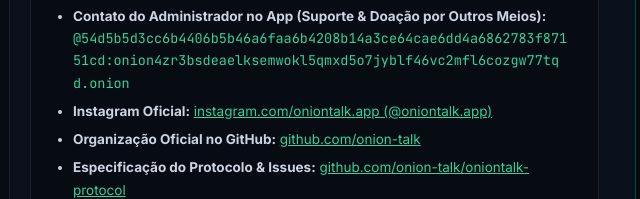
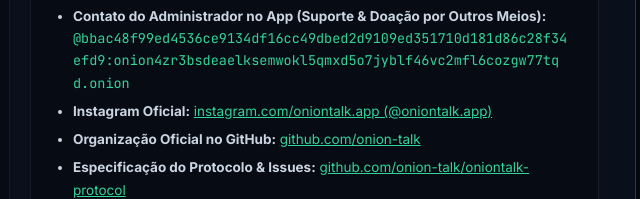
Before and after one commit to onion-talk/oniontalk-demo, a plain HTML site: page docs/index.html in a window 1280 px wide. Shown: the part 11751-11950 px from the top of the page, 620-1260 px from the left. Drawn offline with Linux system fonts and the light colour scheme.

Commit message:
docs(admin): update Official Admin Crypto ID to bbac48f9...

```diff
--- a/docs/index.html
+++ b/docs/index.html
@@ -2370,7 +2370,7 @@
             </h3>
             <p>Ao baixar o OnionTalk ou em caso de doação por algum outro meio, entre em contato diretamente pelo próprio app com um de nossos administradores:</p>
             <ul>
-              <li><strong>Contato do Administrador no App (Suporte &amp; Doação por Outros Meios):</strong><br /><code class="mono" style="color: var(--brand-emerald-hover); word-break: break-all;">@54d5b5d3cc6b4406b5b46a6faa6b4208b14a3ce64cae6dd4a6862783f87151cd:onion4zr3bsdeaelksemwokl5qmxd5o7jyblf46vc2mfl6cozgw77tqd.onion</code></li>
+              <li><strong>Contato do Administrador no App (Suporte &amp; Doação por Outros Meios):</strong><br /><code class="mono" style="color: var(--brand-emerald-hover); word-break: break-all;">@bbac48f99ed4536ce9134df16cc49dbed2d9109ed351710d181d86c28f34efd9:onion4zr3bsdeaelksemwokl5qmxd5o7jyblf46vc2mfl6cozgw77tqd.onion</code></li>
               <li><strong>Instagram Oficial:</strong> <a href="https://www.instagram.com/oniontalk.app/" target="_blank" rel="noopener" style="color: var(--brand-emerald-hover);">instagram.com/oniontalk.app (@oniontalk.app)</a></li>
               <li><strong>Organização Oficial no GitHub:</strong> <a href="https://github.com/onion-talk" target="_blank" rel="noopener" style="color: var(--brand-emerald-hover);">github.com/onion-talk</a></li>
               <li><strong>Especificação do Protocolo &amp; Issues:</strong> <a href="https://github.com/onion-talk/oniontalk-protocol" target="_blank" rel="noopener" style="color: var(--brand-emerald-hover);">github.com/onion-talk/oniontalk-protocol</a></li>
@@ -2415,7 +2415,7 @@
       <img src="icon-512.png" alt="OnionTalk" style="width: 28px; height: 28px; border-radius: 7px;" />
       <strong style="color: var(--text-primary); font-size: 15px;">OnionTalk: Private Tor Chat · v1.5.0 (Build 36)</strong>
     </div>
-    <p style="margin-bottom: 6px;">Ao baixar ou em caso de doação por outro meio, fale com nosso Admin pelo App: <code class="mono" style="color: var(--brand-emerald-hover);">@54d5b5d3cc6b4406b5b46a6faa6b4208b14a3ce64cae6dd4a6862783f87151cd:onion4zr3bsdeaelksemwokl5qmxd5o7jyblf46vc2mfl6cozgw77tqd.onion</code> · <a href="https://www.instagram.com/oniontalk.app/" target="_blank" rel="noopener" style="color: var(--brand-emerald-hover);">Instagram Oficial (@oniontalk.app)</a></p>
+    <p style="margin-bottom: 6px;">Ao baixar ou em caso de doação por outro meio, fale com nosso Admin pelo App: <code class="mono" style="color: var(--brand-emerald-hover);">@bbac48f99ed4536ce9134df16cc49dbed2d9109ed351710d181d86c28f34efd9:onion4zr3bsdeaelksemwokl5qmxd5o7jyblf46vc2mfl6cozgw77tqd.onion</code> · <a href="https://www.instagram.com/oniontalk.app/" target="_blank" rel="noopener" style="color: var(--brand-emerald-hover);">Instagram Oficial (@oniontalk.app)</a></p>
     <p>OnionTalk Sovereign Privacy Project · Pacote Android <code class="mono">org.oniontalk.messenger</code> · Licenciado sob MIT (Protocol &amp; Relay)</p>
   </footer>
 
```
Also changed, not shown: docs/privacy.html (+2 -2 lines), index.html (+2 -2 lines), privacy.html (+2 -2 lines), 2 other files.
